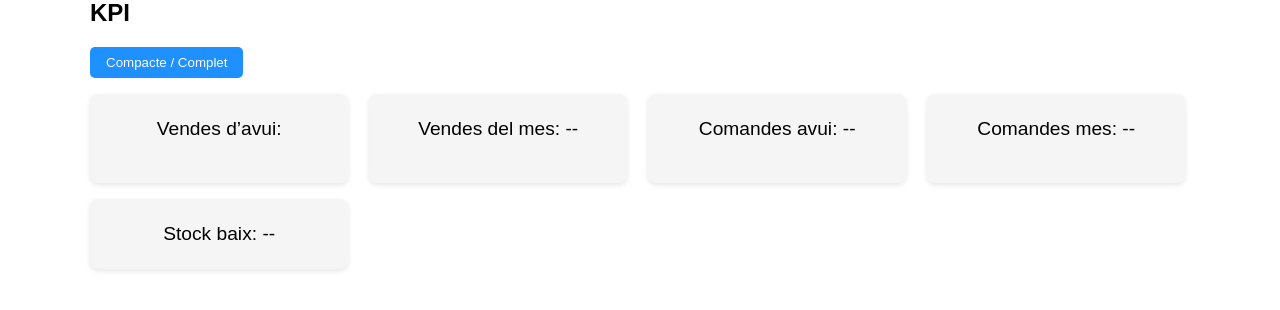
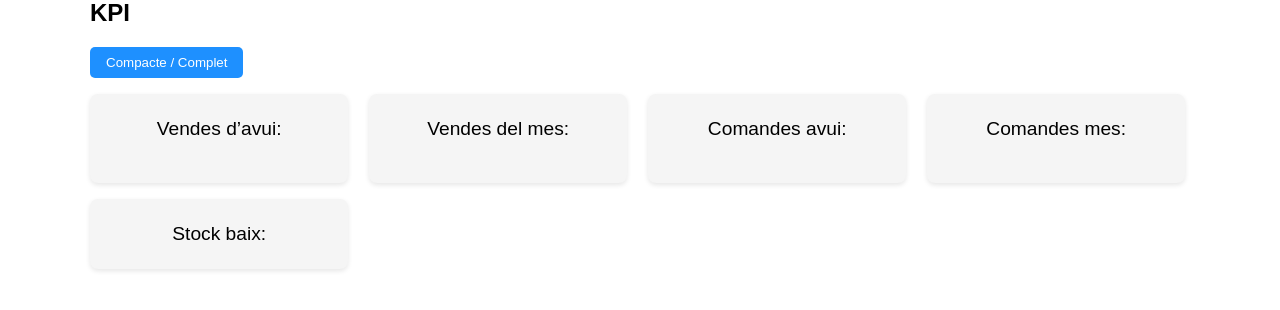
Before and after one commit to eignaciobazan/DAM1M04-Exercici401, a Node server app: page / in a window 1280 px wide. Shown: the part 365-675 px from the top of the page. Run offline with Node 20, Linux system fonts and the light colour scheme; data that the repository does not hold is empty; some libraries are stand-ins or nearby versions.

Commit message:
Update index.hbs

```diff
--- a/DAM1M04-EXERCICI401/server/views/index.hbs
+++ b/DAM1M04-EXERCICI401/server/views/index.hbs
@@ -27,10 +27,10 @@
 
                         </ul>
                     </div>
-                    <div class="card">Vendes del mes: --</div>
-                    <div class="card">Comandes avui: --</div>
-                    <div class="card">Comandes mes: --</div>
-                    <div class="card">Stock baix: --</div>
+                    <div class="card">Vendes del mes:</div>
+                    <div class="card">Comandes avui:</div>
+                    <div class="card">Comandes mes:</div>
+                    <div class="card">Stock baix:</div>
                 </div>
             </div>
 
```
